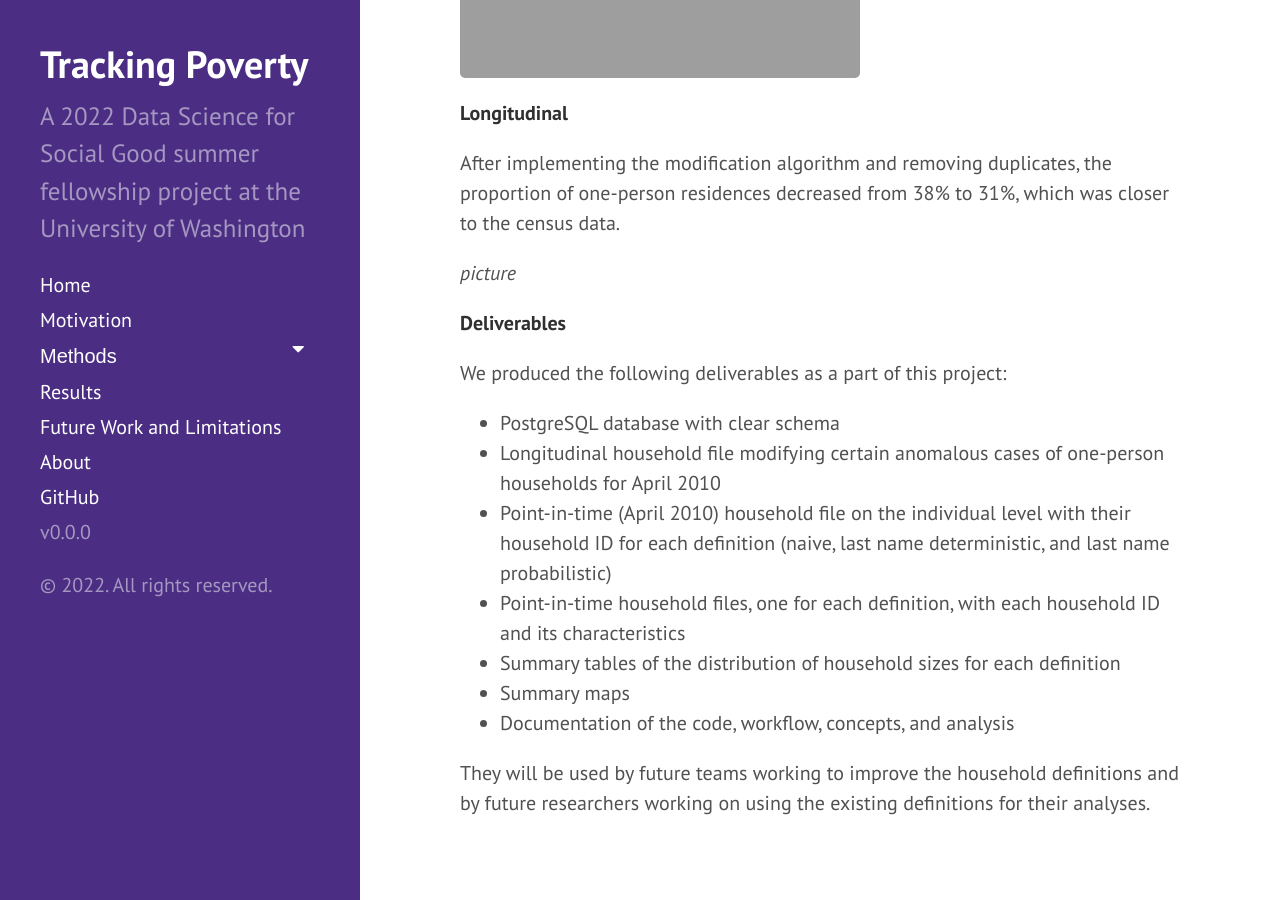
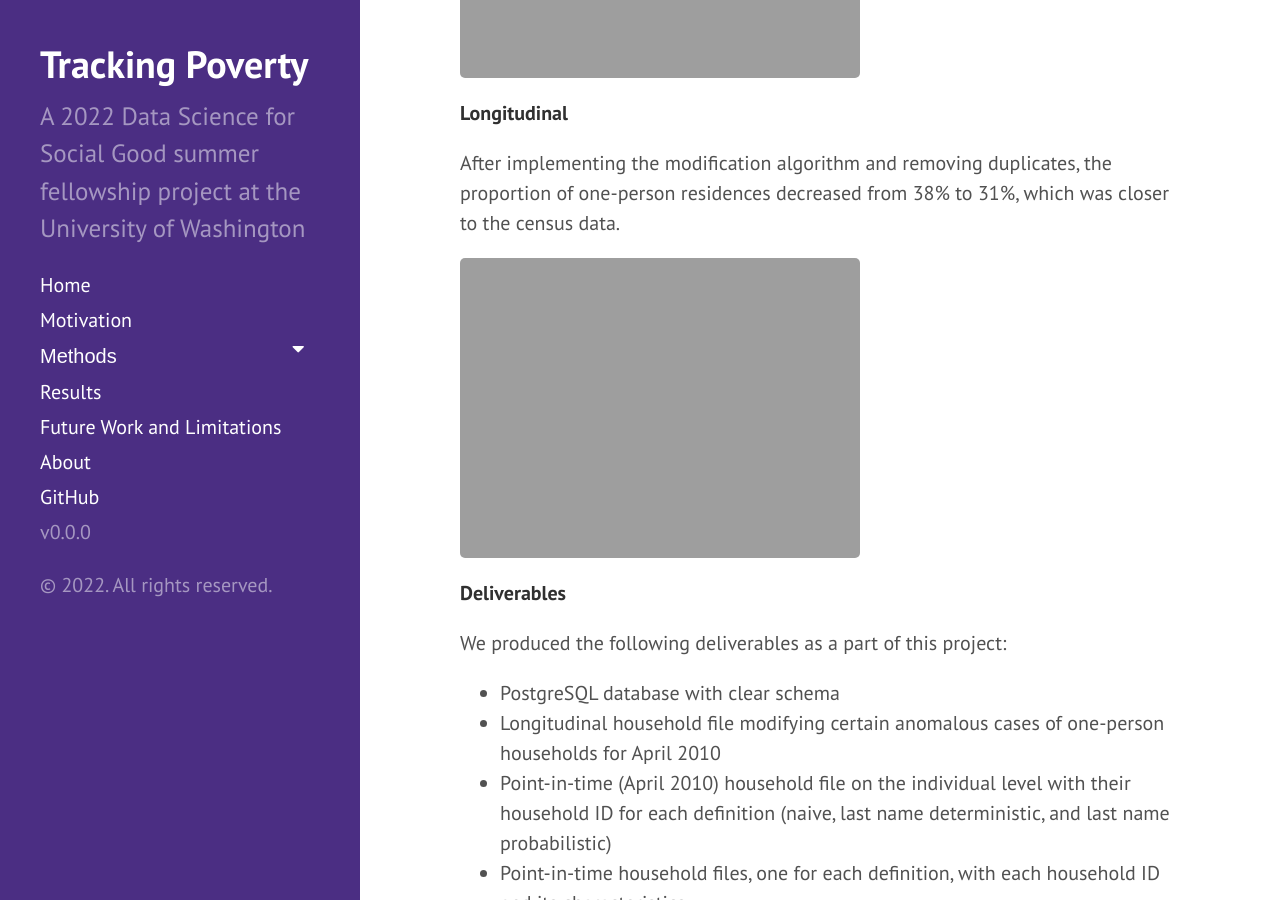
Before and after one commit to uwescience/DSSG2022-Tracking-Poverty, a Jekyll site: the page built from results.md, in a window 1280 px wide and 900 px high, scrolled down 412 px. Built offline with Jekyll 4.4.1, drawn with Linux system fonts in a browser that asks for light colours.

Commit message:
Update results.md

```diff
--- a/results.md
+++ b/results.md
@@ -6,11 +6,12 @@ title: Results
 **Point-in-Time**
 
 <img src="{{ site.url }}{{ site.baseurl }}/assets/img/seattle_hh_maps.pdf">
+
 **Longitudinal**
 
 After implementing the modification algorithm and removing duplicates, the proportion of one-person residences decreased from 38% to 31%, which was closer to the census data.
 
-*picture*
+<img src="{{ site.url }}{{ site.baseurl }}/assets/img/long_results.pdf">
 
 **Deliverables**
 
```
